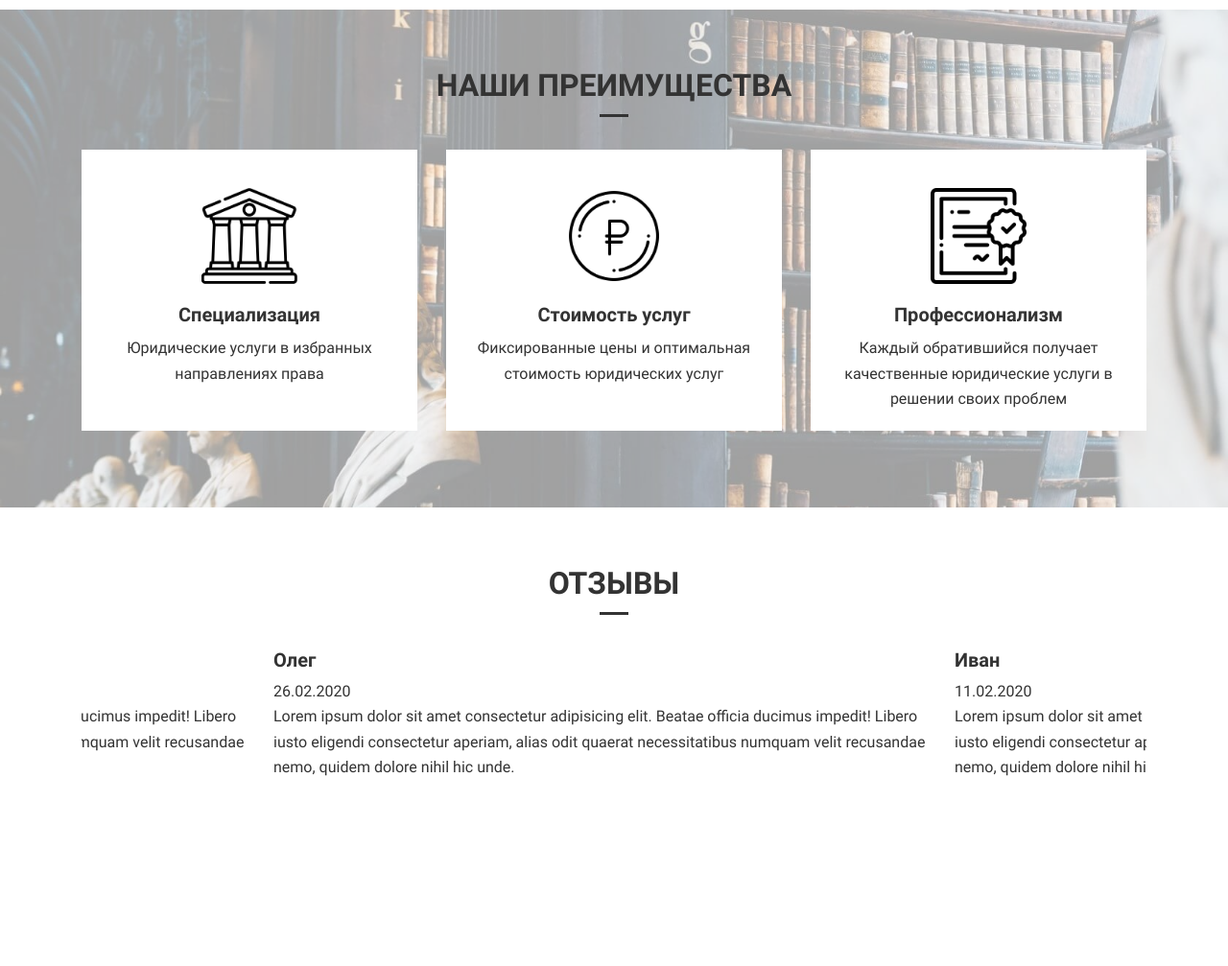
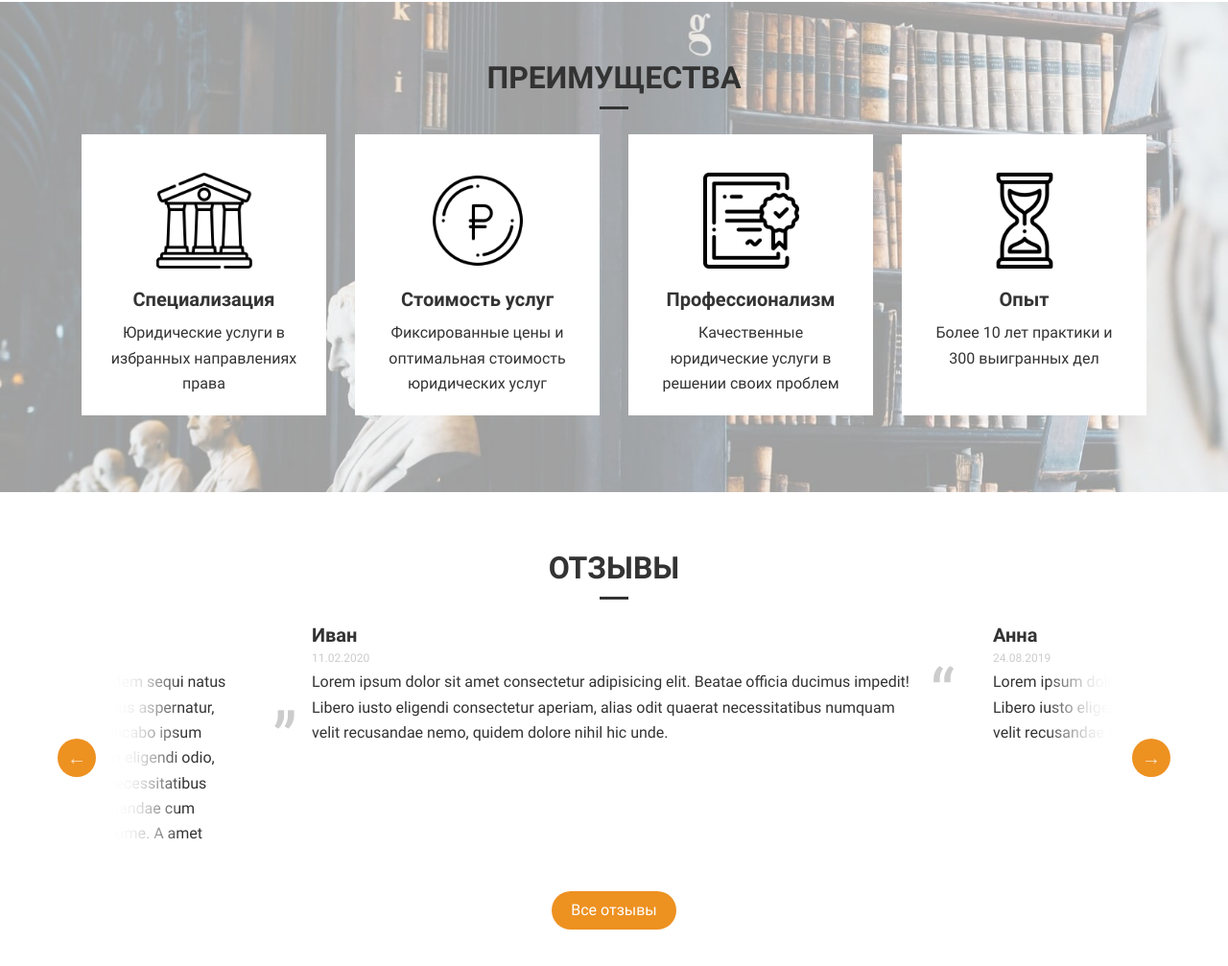
Before and after one commit to vita1ya/Lawyer, a website: page app/index.html in a window 1280 px wide. Shown: the part 1401-2408 px from the top of the page at 96% size. Before the commit the page ends 2310 px from the top, so only its background shows below. Drawn offline with nearby package versions, Linux system fonts and the light colour scheme; files that its build step writes are made by us from their sources.

Commit message:
#7 reviews done + some fix

```diff
--- a/app/index.html
+++ b/app/index.html
@@ -157,10 +157,10 @@
 
 	<section class="advantages cover">
 		<div class="container">
-			<h2 class="section-title">Наши преимущества</h2>
+			<h2 class="section-title">Преимущества</h2>
 			<div class="advantages-content">
 				<div class="row">
-					<div class="col-4">
+					<div class="col-3">
 						<div class="card">
 							<div class="card-body">
 								<img src="images/dest/advantages/court.png" alt="" class="card-img">
@@ -169,7 +169,7 @@
 							</div>
 						</div>
 					</div>
-					<div class="col-4">
+					<div class="col-3">
 						<div class="card">
 							<div class="card-body">
 								<img src="images/dest/advantages/ruble.png" alt="" class="card-img">
@@ -178,12 +178,21 @@
 							</div>
 						</div>
 					</div>
-					<div class="col-4">
+					<div class="col-3">
 						<div class="card">
 							<div class="card-body">
 								<img src="images/dest/advantages/certificate.png" alt="" class="card-img">
 								<h5 class="card-title">Профессионализм</h5>
-								<p class="card-text">Каждый обратившийся получает качественные юридические услуги в решении своих проблем</p>
+								<p class="card-text">Качественные юридические услуги в решении своих проблем</p>
+							</div>
+						</div>
+					</div>
+					<div class="col-3">
+						<div class="card">
+							<div class="card-body">
+								<img src="images/dest/advantages/hourglass.png" alt="" class="card-img">
+								<h5 class="card-title">Опыт</h5>
+								<p class="card-text">Более 10 лет практики и 300 выигранных дел</p>
 							</div>
 						</div>
 					</div>
@@ -200,7 +209,7 @@
 					<h5 class="reviewer">Олег</h5>
 					<span class="review-date">26.02.2020</span>
 					<div class="review-content">
-						<p>Lorem ipsum dolor sit amet consectetur adipisicing elit. Beatae officia ducimus impedit! Libero iusto eligendi consectetur aperiam, alias odit quaerat necessitatibus numquam velit recusandae nemo, quidem dolore nihil hic unde.</p>
+						<p>Lorem ipsum dolor sit amet consectetur, adipisicing elit. Fuga dolor quidem sequi natus harum repellendus corporis voluptates sapiente quam. Harum accusamus aspernatur, quidem molestiae voluptatibus sequi placeat officia ex veniam eius explicabo ipsum ipsam perspiciatis debitis, blanditiis dignissimos! Vitae quasi optio enim eligendi odio, fugiat tenetur ullam deserunt ratione, dolores sed, non itaque cumque necessitatibus nostrum autem. Mollitia, itaque? Fuga velit molestias magni alias repudiandae cum dolorum rem. Iure eius cupiditate consequatur itaque dolores nobis maxime. A amet quisquam similique.</p>
 					</div>
 				</div>
 				<div class="review">
@@ -222,6 +231,7 @@
 					</div>
 				</div>
 			</div>
+			<a class="btn btn-all-reviews" href="">Все отзывы</a>
 		</div>
 	</section>
 
--- a/app/js/app.js
+++ b/app/js/app.js
@@ -5,12 +5,15 @@ $(document).ready(() => {
 $(window).scroll(() => {
 	const navbar = $('.navbar');
 
-	$(document).scrollTop() > $('header .contacts').innerHeight() ? navbar.addClass('fixed-top') : navbar.removeClass('fixed-top')
+	//$(document).scrollTop() > $('header .contacts').innerHeight() ? navbar.addClass('fixed-top') : navbar.removeClass('fixed-top')
 })
 
 $(".reviews-content").slick({
 	centerMode: true,
 	centerPadding: '200px',
+	arrows: true,
 	infinite: true,
+  autoplay: true,
+  autoplaySpeed: 5000,
 	slidesToShow: 1
 });
--- a/app/sass/_config.sass
+++ b/app/sass/_config.sass
@@ -7,7 +7,7 @@
 // USER VARIABLES SECTION
 
 $head: #2c1608 // #602e0c
-$accent: red // Accent Color
+$accent: #ed9121 // Accent Color
 $fontsize: 16px // Body Font Size
 $textcolor: #333 // Text Color
 $system: -apple-system, BlinkMacSystemFont, Arial, sans-serif // System Font Family
@@ -49,7 +49,11 @@ $gutter: $grid-gutter-width
 a
   color: $head
 
+p
+	margin: 0
+
 h1, h2, h3, h4, h5, h6
+	margin: 0
 	font-family: $robotoBold
 	font-weight: 700
 
--- a/app/sass/main.sass
+++ b/app/sass/main.sass
@@ -5,13 +5,16 @@
   padding: 8px 20px
   border-radius: 20px
   display: block
-  background: #ed9121
+  background: $accent
   color: #fff
   &:focus
     box-shadow: none
   &:hover
-    background: darken(#ed9121, 5%)
+    background: darken($accent, 5%)
     color: #fff
+
+a.btn
+  display: inline-block
 
 .cover
   position: relative
@@ -100,6 +103,7 @@ header
   background: url(/images/dest/greeting_bg.jpg) no-repeat
   &-content
     p
+      padding: 10px 0 20px 0
       color: #000000
 
 .services
@@ -109,8 +113,6 @@ header
       min-height: 300px
       padding-top: 20px
       text-align: left
-  .btn-all-services
-    display: inline-block
 
 .advantages
   background: url(/images/dest/advantages_bg.jpg)
@@ -126,3 +128,51 @@ header
           width: 100px
         .card-title
           margin: 20px 0 10px 0
+
+.reviews
+  text-align: center
+  &-content
+    text-align: left
+    &:before, &:after
+      content: ''
+      width: 100px
+      height: 100%
+      position: absolute
+      z-index: 1
+      top: 0
+    &:before
+      left: 0
+      box-shadow: inset 140px 0 40px -60px #fff
+    &:after
+      right: 0
+      box-shadow: inset -140px 0 40px -60px #fff
+    .review
+      outline: none
+      padding: 0 40px 20px 40px
+      position: relative
+      .reviewer
+        line-height: 1
+      .review-date
+        font-size: 12px
+        color: #cccccc
+      .review-content
+        position: relative
+    .slick-current
+      &:before, &:after
+        font-size: 72px
+        position: absolute
+        transform: translateY(-50%)
+        color: #ccc
+        top: 50%
+      &:before
+        content: '„'
+        left: 0
+      &:after
+        content: '“'
+        right: 0
+    .slick-prev, .slick-next
+      width: 40px
+      height: 40px
+      background: $accent
+      border-radius: 50%
+      z-index: 2
```
Also changed, not shown: app/css/app.min.css, app/images/dest/advantages/hourglass.png (added), app/images/src/advantages/hourglass.png (added), app/js/app.min.js.
